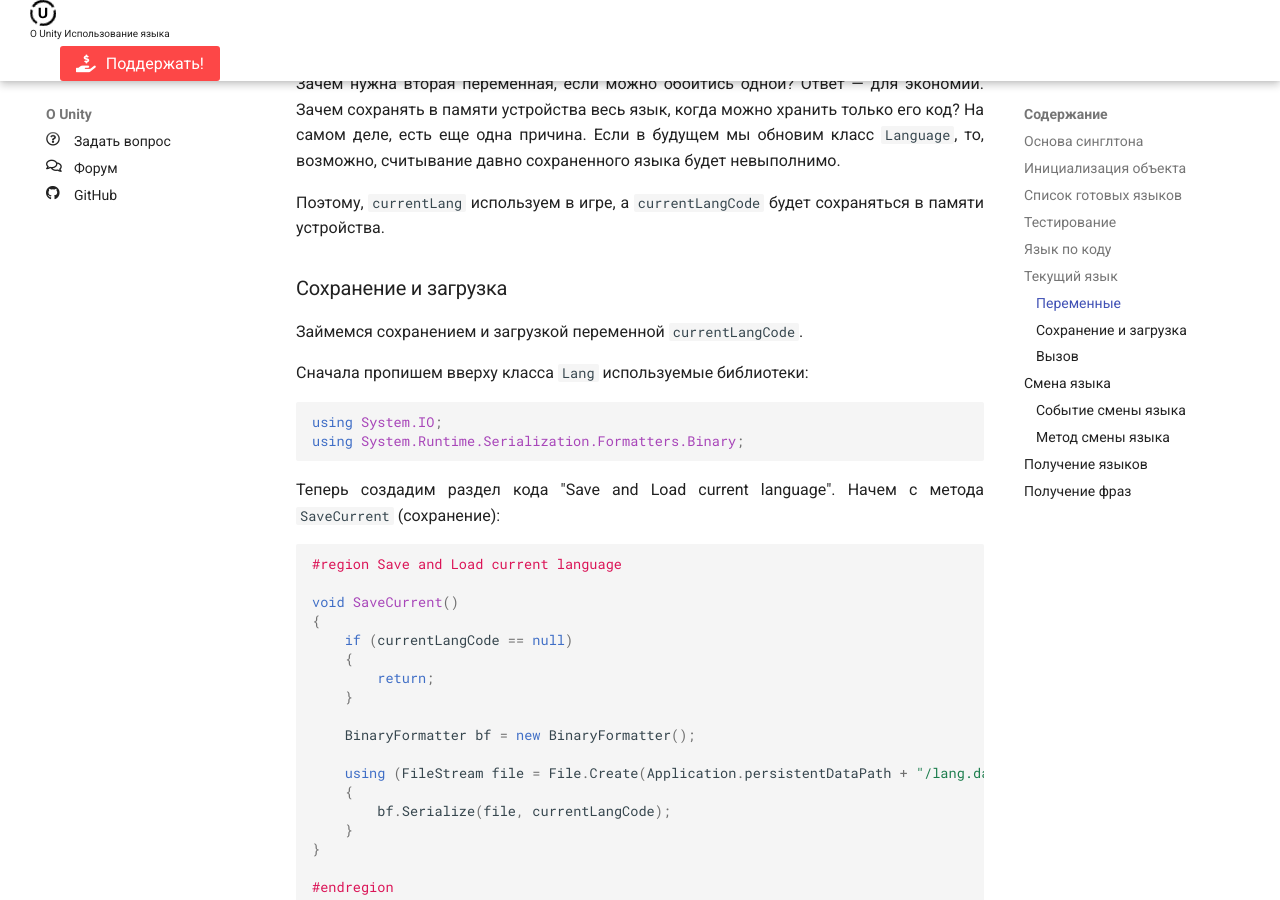
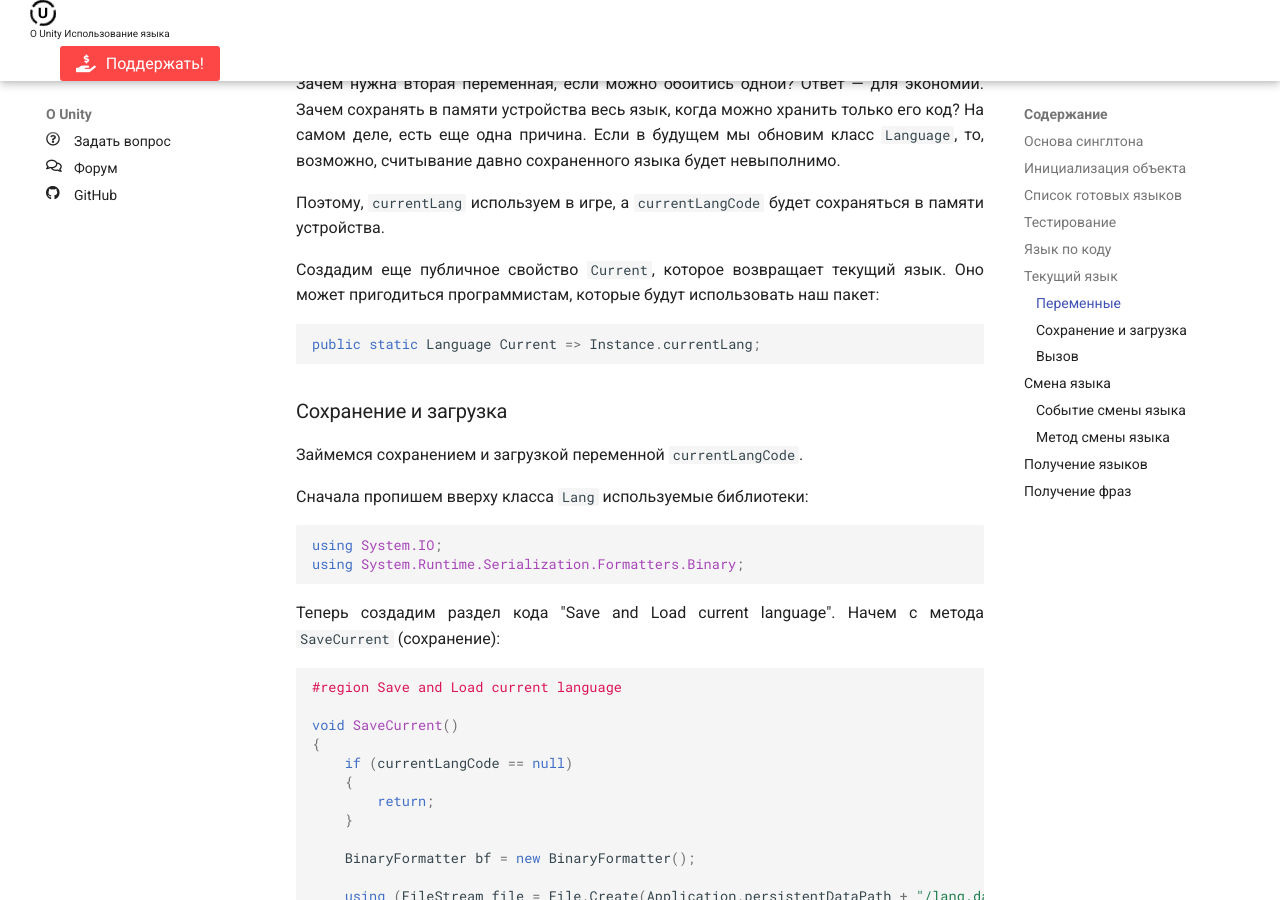
Before and after one commit to CMTV/ounity-book, an MkDocs documentation site: the page built from docs/examples/localisation/usage/index.md, in a window 1280 px wide and 900 px high, scrolled down 7508 px. Built offline with MkDocs 1.6.1 and Material for MkDocs 9.7.7, drawn with Linux system fonts in a browser that asks for light colours; nearby versions of some CDN libraries.

Commit message:
Небольшие правки "I18n"

````diff
--- a/docs/examples/localisation/usage/index.md
+++ b/docs/examples/localisation/usage/index.md
@@ -321,6 +321,12 @@ string currentLangCode;
 
 Поэтому, `currentLang` используем в игре, а `currentLangCode` будет сохраняться в памяти устройства.
 
+Создадим еще публичное свойство `Current`, которое возвращает текущий язык. Оно может пригодиться программистам, которые будут использовать наш пакет:
+
+```csharp
+public static Language Current => Instance.currentLang;
+```
+
 ### Сохранение и загрузка
 
 Займемся сохранением и загрузкой переменной `currentLangCode`.
````
